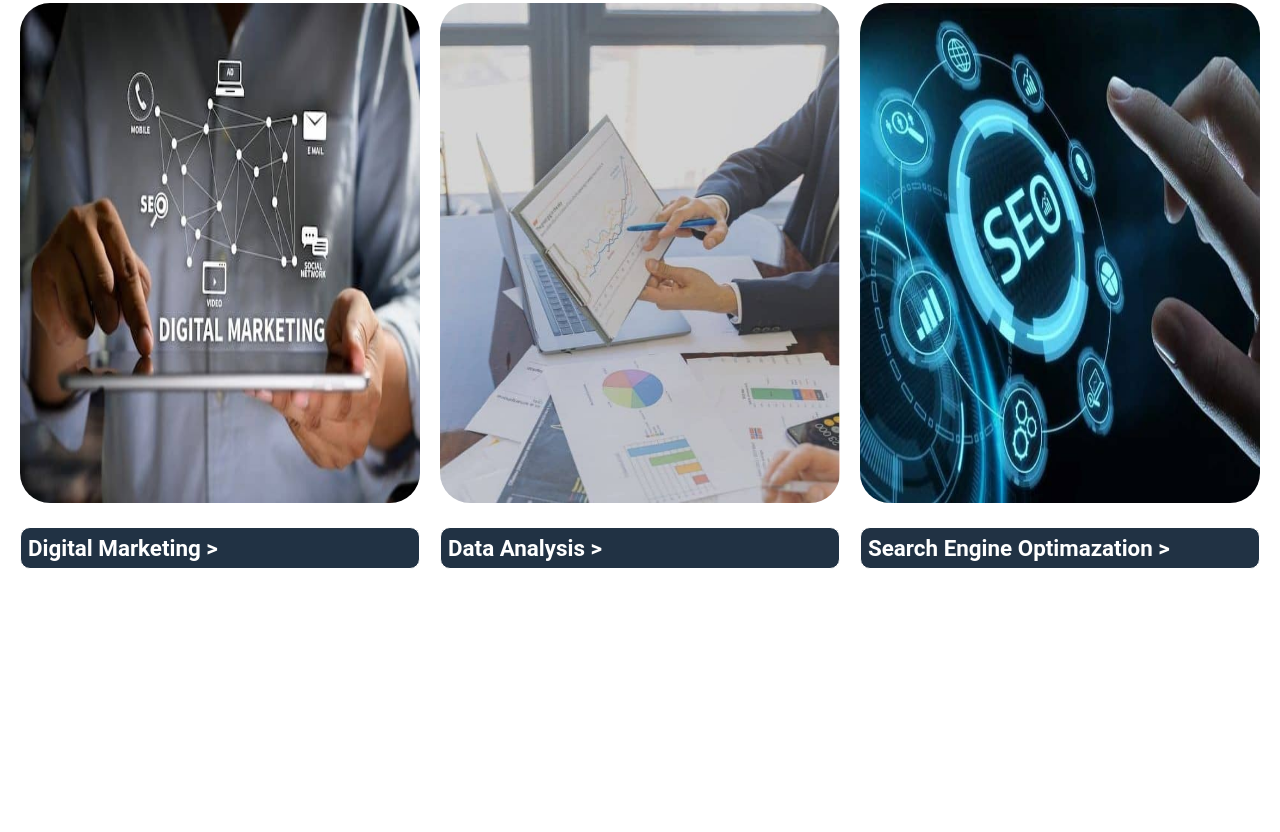
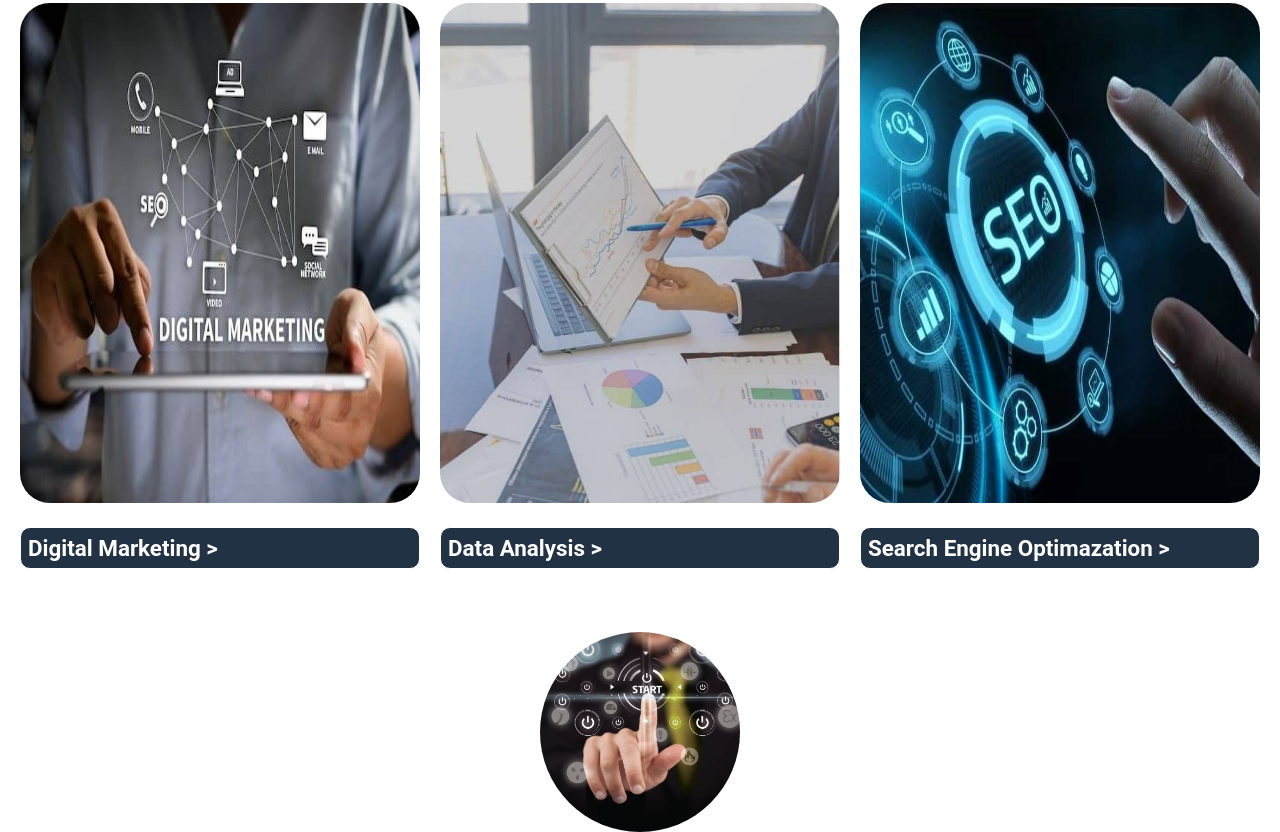
Before and after one commit to karem1035/Nile-Agency, a plain HTML site: page web_static/Homepage.html in a window 1280 px wide. Shown: the part 1715-2547 px from the top of the page. Before the commit the page ends 2327 px from the top, so only its background shows below. Drawn offline with Linux system fonts and the light colour scheme.

Commit message:
start pic added

```diff
--- a/web_static/Homepage.html
+++ b/web_static/Homepage.html
@@ -59,6 +59,9 @@
                 <h3>Search Engine Optimazation ></h3>
             </div>
         </div>
+        <div class="start">
+            <img src="./images/start.jpeg" alt="start Now">
+        </div>
     </div>
 </body>
 </html>
--- a/web_static/style/homepage.css
+++ b/web_static/style/homepage.css
@@ -218,3 +218,15 @@ header .cont_btn button{
     background-color: rgba(33, 50, 68, 1);
     padding: 7px;
 }
+.services .start {
+    display: flex;
+    justify-content: center;
+    margin-top: 20px;
+
+}
+.services .start img{
+    width: 200px;
+    height: 200px;
+    border-radius: 50%;
+    cursor: pointer;
+}
```
Also changed, not shown: web_static/images/start.jpeg (added).
